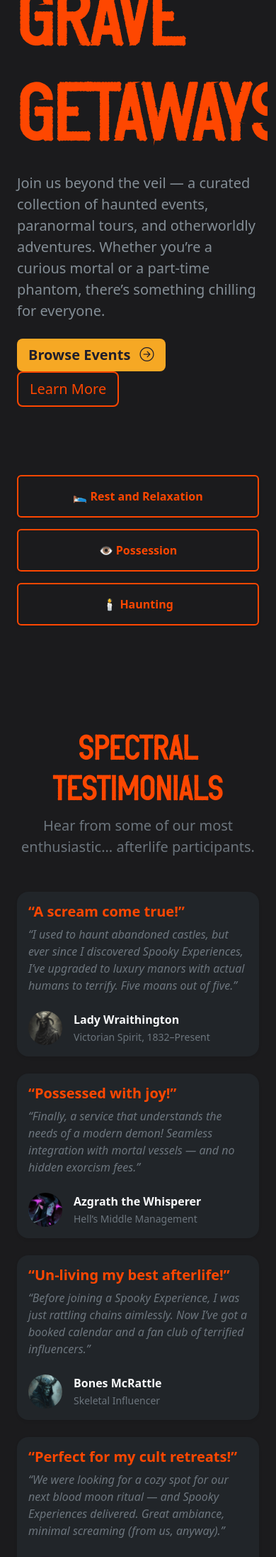
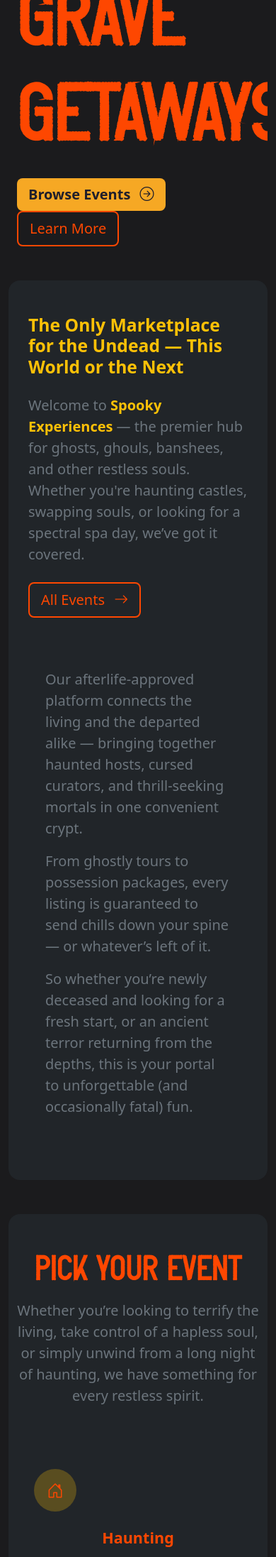
Before and after one commit to petedanielsmith/HalloweenHackathon2025, a Django app: page / in a window 390 px wide; the page is wider, and only the part inside the window is pictured. Shown: the part 647-2840 px from the top of that part at 71% size. Run offline with Django 5.2, Linux system fonts and the light colour scheme; some web fonts are replaced.

Commit message:
Modify events on homepage and add info template

```diff
--- a/events/templates/events/home.html
+++ b/events/templates/events/home.html
@@ -9,11 +9,11 @@ Home • Spooky Experiences
          style="min-height: 80vh; display: flex; align-items: center; overflow: hidden;">
 
   <!-- Background Image -->
-  <div class="position-absolute top-0 start-0 w-100 h-100 d-none d-lg-block"
+  <!-- <div class="position-absolute top-0 start-0 w-100 h-100 d-none d-lg-block"
        style="
          background: url('/static/images/background-2.webp') right center / contain no-repeat;
          z-index: -50; opacity: 0.4;
-       "></div>
+       "></div> -->
 
   <!-- Dark Overlay -->
   <!-- <div class="position-absolute top-0 start-0 w-100 h-100"
@@ -25,14 +25,14 @@ Home • Spooky Experiences
   <div class="container-fluid position-relative" style="z-index: 10;">
     <div class="row align-items-center">
       <div class="col-lg-7">
-        <img src="static\images\goblin-hero.webp" alt="image of a goblin cooking" class="img-fluid goblin-hero">
+        <img src="static/images/goblin-hero.webp" alt="image of a goblin cooking" class="img-fluid goblin-hero">
       </div>
 
       <div class="col-lg-5">
         <h1 class="display-5 fw-bold mb-3 title-heading title-xl">GRAVE GETAWAYS</h1>
         <p class="lead mb-4 sub-heading">
-          Join us beyond the veil — a curated collection of haunted events, paranormal tours, and otherworldly adventures.
-          Whether you’re a curious mortal or a part-time phantom, there’s something chilling for everyone.
+          <!-- Join us beyond the veil — a curated collection of haunted events, paranormal tours, and otherworldly adventures.
+          Whether you’re a curious mortal or a part-time phantom, there's something chilling for everyone. -->
         </p>
 
         <a href="/events/" class="btn btn-orange btn-lg me-2">
@@ -45,29 +45,105 @@ Home • Spooky Experiences
   </div>
 </section>
 
-<div class="container my-5">
-  <div class="row g-3 text-center">
+<!-- Info -->
+<section class="bg-dark text-light py-5 py-lg-6 rounded-4 mb-5 px-3">
+  <div class="container">
+    <div class="row align-items-center g-5">
+      <div class="col-lg-6">
+        <h2 class="display-7 fw-bold text-warning mb-4">
+          The Only Marketplace for the Undead — This World or the Next
+        </h2>
+        <p class="lead text-secondary mb-4">
+          Welcome to <span class="text-warning fw-semibold">Spooky Experiences</span> — the premier hub for ghosts, ghouls,
+          banshees, and other restless souls. Whether you're haunting castles, swapping souls,
+          or looking for a spectral spa day, we’ve got it covered.
+        </p>
+        <a href="/events/" class="btn btn-outline-warning btn-lg">
+          All Events <i class="bi bi-arrow-right ms-2"></i>
+        </a>
+      </div>
 
-    <div class="col-12 col-sm-6 col-lg-4">
-      <a href="/events/?group=rnr" class="btn btn-outline-warning w-100 py-3 fw-semibold shadow-sm">
-        🛌 Rest and Relaxation
-      </a>
+      <div class="col-lg-6">
+        <div class=" p-4">
+          <p class="lead text-secondary mb-3">
+            Our afterlife-approved platform connects the living and the departed alike — bringing
+            together haunted hosts, cursed curators, and thrill-seeking mortals in one convenient crypt.
+          </p>
+          <p class="lead text-secondary mb-3">
+            From <strong>ghostly tours</strong> to <strong>possession packages</strong>, every listing is guaranteed
+            to send chills down your spine — or whatever’s left of it.
+          </p>
+          <p class="lead text-secondary mb-3">
+            So whether you’re newly deceased and looking for a fresh start, or an ancient terror returning
+            from the depths, this is your portal to unforgettable (and occasionally fatal) fun.
+          </p>
+        </div>
+      </div>
+    </div>
+  </div>
+</section>
+
+<!-- Events -->
+<section class="bg-dark text-light py-5 py-lg-6 rounded-4">
+  <div class="container text-center text-md-start">
+    <div class="row mb-5">
+      <div class="col-lg-8 mx-auto text-center">
+        <h2 class="display-5 fw-bold accent-color title-heading mb-3">Pick Your Event</h2>
+        <p class="lead text-secondary">
+          Whether you’re looking to terrify the living, take control of a hapless soul, or simply
+          unwind from a long night of haunting, we have something for every restless spirit.
+        </p>
+      </div>
     </div>
 
-    <div class="col-12 col-sm-6 col-lg-4">
-      <a href="/events/?group=possess" class="btn btn-outline-warning w-100 py-3 fw-semibold shadow-sm">
-        👁️ Possession
-      </a>
+    <div class="row g-4">
+      <!-- Haunting -->
+      <div class="col-12 col-md-6 col-lg-4">
+        <div class="p-4 bg-dark h-100">
+          <div class="d-flex align-items-center justify-content-center mb-4 rounded-circle bg-warning bg-opacity-25" style="width:60px; height:60px;">
+            <i class="bi bi-house-door accent-color fs-3"></i>
+          </div>
+          <h4 class="fw-bold accent-color mb-3">Haunting</h4>
+          <p class="text-light opacity-75 mb-4">
+            Explore our range of haunted venues and unearthly estates—perfect for rattling chains,
+            whispering in the dark, or scaring tourists who “don’t believe in ghosts.”
+          </p>
+          <a href="/events/?group=haunt" class="btn btn-outline-warning btn-sm">Start Haunting →</a>
+        </div>
+      </div>
+
+      <!-- Possession -->
+      <div class="col-12 col-md-6 col-lg-4">
+        <div class="p-4 bg-dark h-100">
+          <div class="d-flex align-items-center justify-content-center mb-4 rounded-circle bg-warning bg-opacity-25" style="width:60px; height:60px;">
+            <i class="bi bi-person-exclamation accent-color fs-3"></i>
+          </div>
+          <h4 class="fw-bold accent-color mb-3">Possession</h4>
+          <p class="text-light opacity-75 mb-4">
+            Choose your next unfortunate human host! From mild influence to full-blown demonic takeover,
+            our possession packages let you make an unforgettable entrance.
+          </p>
+          <a href="/events/?group=posses" class="btn btn-outline-warning btn-sm">Find a Host →</a>
+        </div>
+      </div>
+
+      <!-- Rest & Relaxation -->
+      <div class="col-12 col-md-6 col-lg-4 mx-md-auto">
+        <div class="p-4 bg-dark h-100">
+          <div class="d-flex align-items-center justify-content-center mb-4 rounded-circle bg-warning bg-opacity-25" style="width:60px; height:60px;">
+            <i class="bi bi-cup-hot accent-color fs-3"></i>
+          </div>
+          <h4 class="fw-bold accent-color mb-3">Rest & Relaxation</h4>
+          <p class="text-light opacity-75 mb-4">
+            Even spirits need a break. Enjoy eerie retreats, misty graveyard picnics, and our award-winning
+            spa for the eternally exhausted. No exorcisms allowed.
+          </p>
+          <a href="/events/?group=rnr" class="btn btn-outline-warning btn-sm">Unwind Now →</a>
+        </div>
+      </div>
     </div>
-
-    <div class="col-12 col-sm-6 col-lg-4">
-      <a href="/events/?group=haunt" class="btn btn-outline-warning w-100 py-3 fw-semibold shadow-sm">
-        🕯️ Haunting
-      </a>
-    </div>
-
   </div>
-</div>
+</section>
 
 
 
--- a/static/css/site.css
+++ b/static/css/site.css
@@ -12,7 +12,6 @@
     --link-color: #f6a824;
 
     --background-new: #122220;
-    /* accent: F46036 */
 }
 
 @font-face {
@@ -36,7 +35,7 @@ body {
     flex-direction: column;
     min-height: 100vh;
     background: var(--background);
-    color: var(--primary-color);
+    color: var(--accent-color);
 }
 
 main {
@@ -50,7 +49,6 @@ main {
 
 .navbar {
     background: var(--background-accent);
-    overflow: visible;
 }
 
 a,
@@ -147,7 +145,6 @@ a,
 /* logo */
 .navbar-brand {
     position: relative;
-    overflow: visible;
 }
 .navbar-brand img {
     height: 125px;
```
